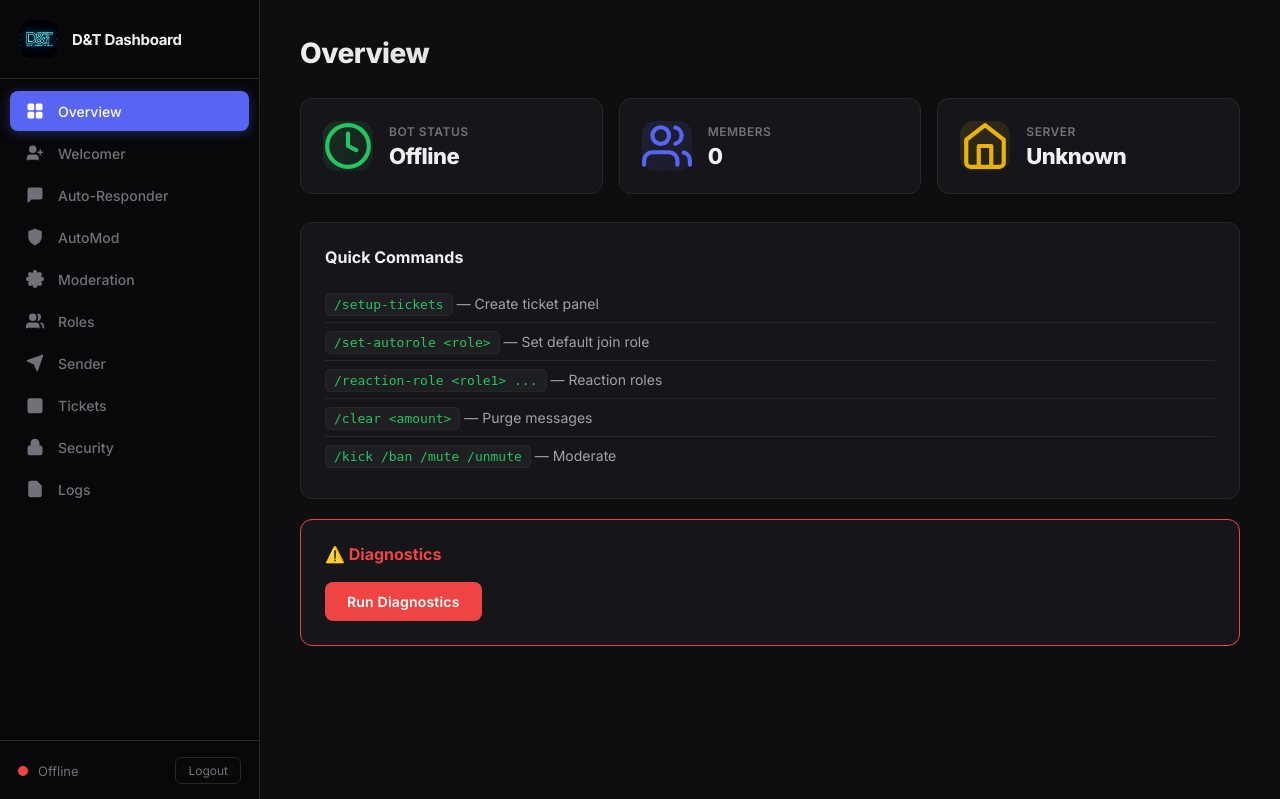
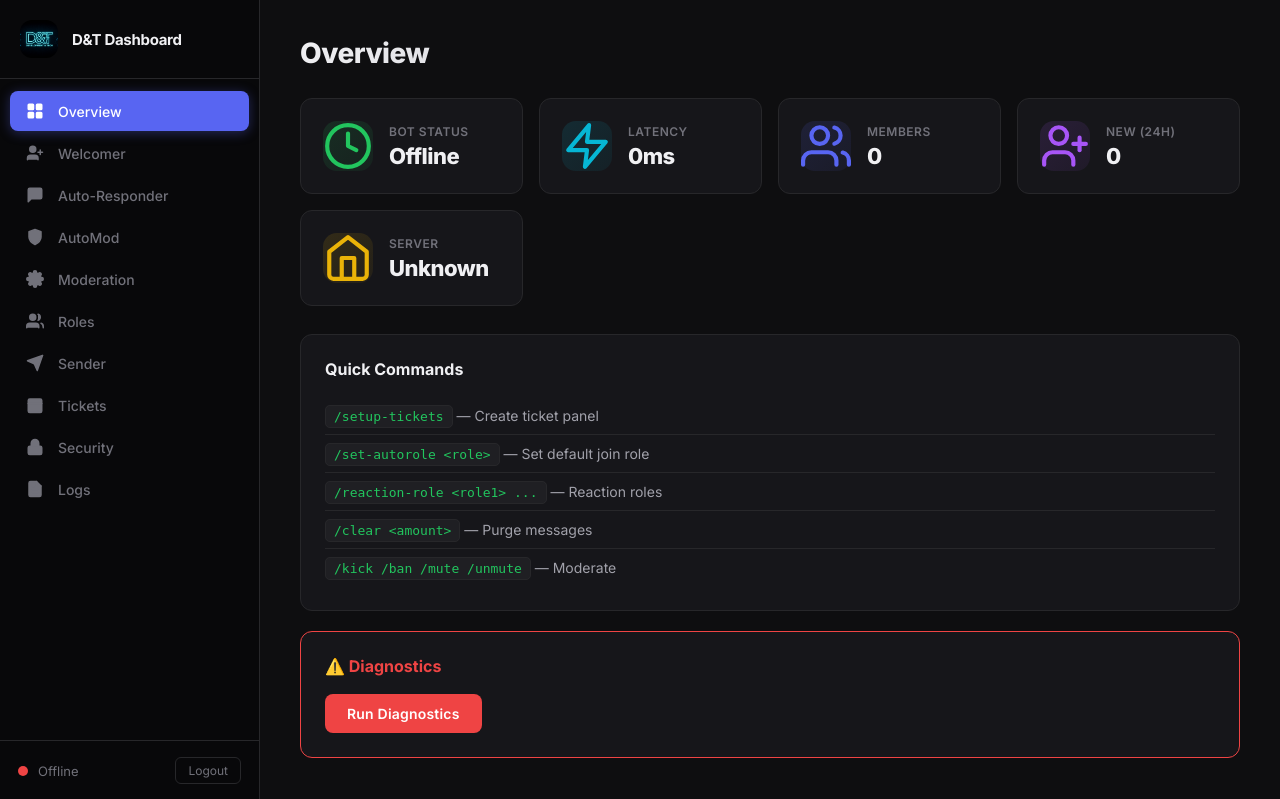
Before and after one commit to SuleimanAllibde/D-T-BOT, a Flask app: page / in a window 1280 px wide. Shown: the top 799 px of the page. Run offline with Flask 3, Linux system fonts and the light colour scheme; the visitor is signed in with stand-in values (Sample User, id 1); data comes from the database, SQL or seed files in the repository; data that the repository does not hold is empty.

Commit message:
Add Ping and New Members (24h) stat cards to Overview

```diff
--- a/dashboard/app.py
+++ b/dashboard/app.py
@@ -215,15 +215,26 @@ def api_debug_db():
 @app.route("/api/stats")
 @login_required
 def api_stats():
-    guild = bot_state["bot"].guild if bot_state["bot"] else None
+    bot = bot_state["bot"]
+    guild = bot.guild if bot else None
     if guild:
         bot_state["member_count"] = guild.member_count or 0
         bot_state["guild_name"] = guild.name
     s = _settings()
+
+    ping_ms = round(bot.latency * 1000) if bot else 0
+    new_members = 0
+    if guild:
+        from datetime import datetime, timedelta
+        cutoff = datetime.utcnow() - timedelta(hours=24)
+        new_members = sum(1 for m in guild.members if m.joined_at and m.joined_at.replace(tzinfo=None) > cutoff)
+
     return jsonify({
         "status": bot_state["status"],
         "member_count": bot_state["member_count"],
         "guild_name": bot_state["guild_name"],
+        "ping_ms": ping_ms,
+        "new_members_24h": new_members,
         "welcome_enabled": s.welcome_enabled,
         "welcome_channel_id": str(s.welcome_channel_id) if s.welcome_channel_id else None,
         "leave_enabled": s.leave_enabled,
--- a/dashboard/static/style.css
+++ b/dashboard/static/style.css
@@ -207,6 +207,8 @@ body {
 .stat-icon-status { background: linear-gradient(135deg, #22c55e22, #22c55e11); color: var(--green); }
 .stat-icon-members { background: linear-gradient(135deg, #5865f222, #5865f211); color: var(--accent); }
 .stat-icon-guild { background: linear-gradient(135deg, #eab30822, #eab30811); color: var(--yellow); }
+.stat-icon-ping { background: linear-gradient(135deg, #06b6d422, #06b6d411); color: #06b6d4; }
+.stat-icon-new { background: linear-gradient(135deg, #a855f722, #a855f711); color: #a855f7; }
 .stat-label {
     display: block;
     font-size: 12px;
--- a/dashboard/templates/base.html
+++ b/dashboard/templates/base.html
@@ -84,6 +84,10 @@
             if (mc) mc.textContent = data.member_count;
             const gn = document.getElementById('statGuild');
             if (gn) gn.textContent = data.guild_name;
+            const pg = document.getElementById('statPing');
+            if (pg) pg.textContent = data.ping_ms + 'ms';
+            const nm = document.getElementById('statNewMembers');
+            if (nm) nm.textContent = data.new_members_24h;
         } catch(e) {}
     }
 
--- a/dashboard/templates/index.html
+++ b/dashboard/templates/index.html
@@ -78,10 +78,22 @@ function showToast(msg, type) {
             <div><span class="stat-label">Bot Status</span><span class="stat-value" id="statStatus">Loading...</span></div>
         </div>
         <div class="stat-card">
+            <div class="stat-icon stat-icon-ping">
+                <svg viewBox="0 0 24 24" fill="none" stroke="currentColor" stroke-width="2" stroke-linecap="round" stroke-linejoin="round"><polygon points="13 2 3 14 12 14 11 22 21 10 12 10 13 2"/></svg>
+            </div>
+            <div><span class="stat-label">Latency</span><span class="stat-value" id="statPing">---ms</span></div>
+        </div>
+        <div class="stat-card">
             <div class="stat-icon stat-icon-members">
                 <svg viewBox="0 0 24 24" fill="none" stroke="currentColor" stroke-width="2" stroke-linecap="round" stroke-linejoin="round"><path d="M17 21v-2a4 4 0 0 0-4-4H5a4 4 0 0 0-4 4v2"/><circle cx="9" cy="7" r="4"/><path d="M23 21v-2a4 4 0 0 0-3-3.87"/><path d="M16 3.13a4 4 0 0 1 0 7.75"/></svg>
             </div>
             <div><span class="stat-label">Members</span><span class="stat-value" id="statMembers">0</span></div>
+        </div>
+        <div class="stat-card">
+            <div class="stat-icon stat-icon-new">
+                <svg viewBox="0 0 24 24" fill="none" stroke="currentColor" stroke-width="2" stroke-linecap="round" stroke-linejoin="round"><path d="M16 21v-2a4 4 0 0 0-4-4H6a4 4 0 0 0-4 4v2"/><circle cx="9" cy="7" r="4"/><line x1="19" y1="8" x2="19" y2="14"/><line x1="22" y1="11" x2="16" y2="11"/></svg>
+            </div>
+            <div><span class="stat-label">New (24h)</span><span class="stat-value" id="statNewMembers">0</span></div>
         </div>
         <div class="stat-card">
             <div class="stat-icon stat-icon-guild">
```
